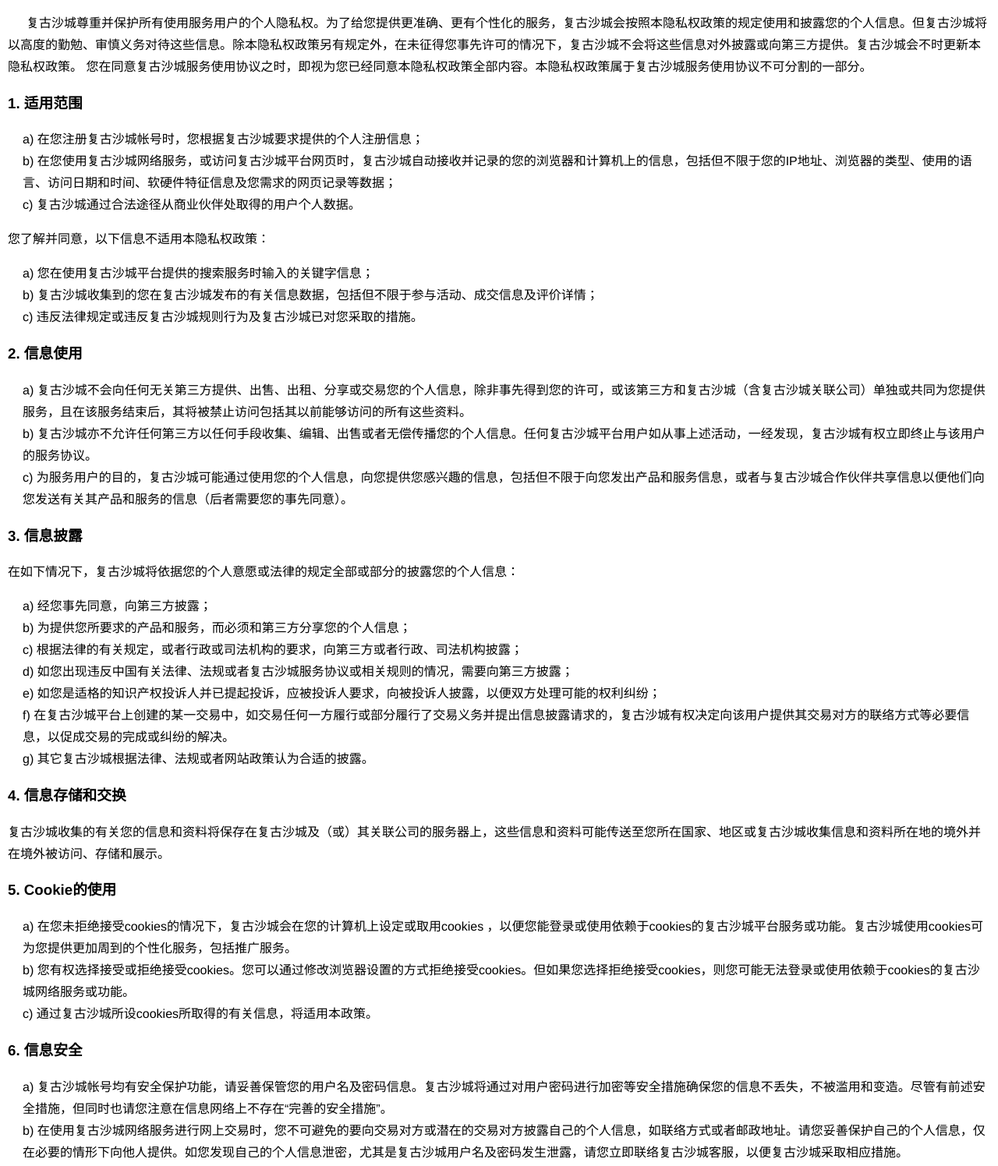
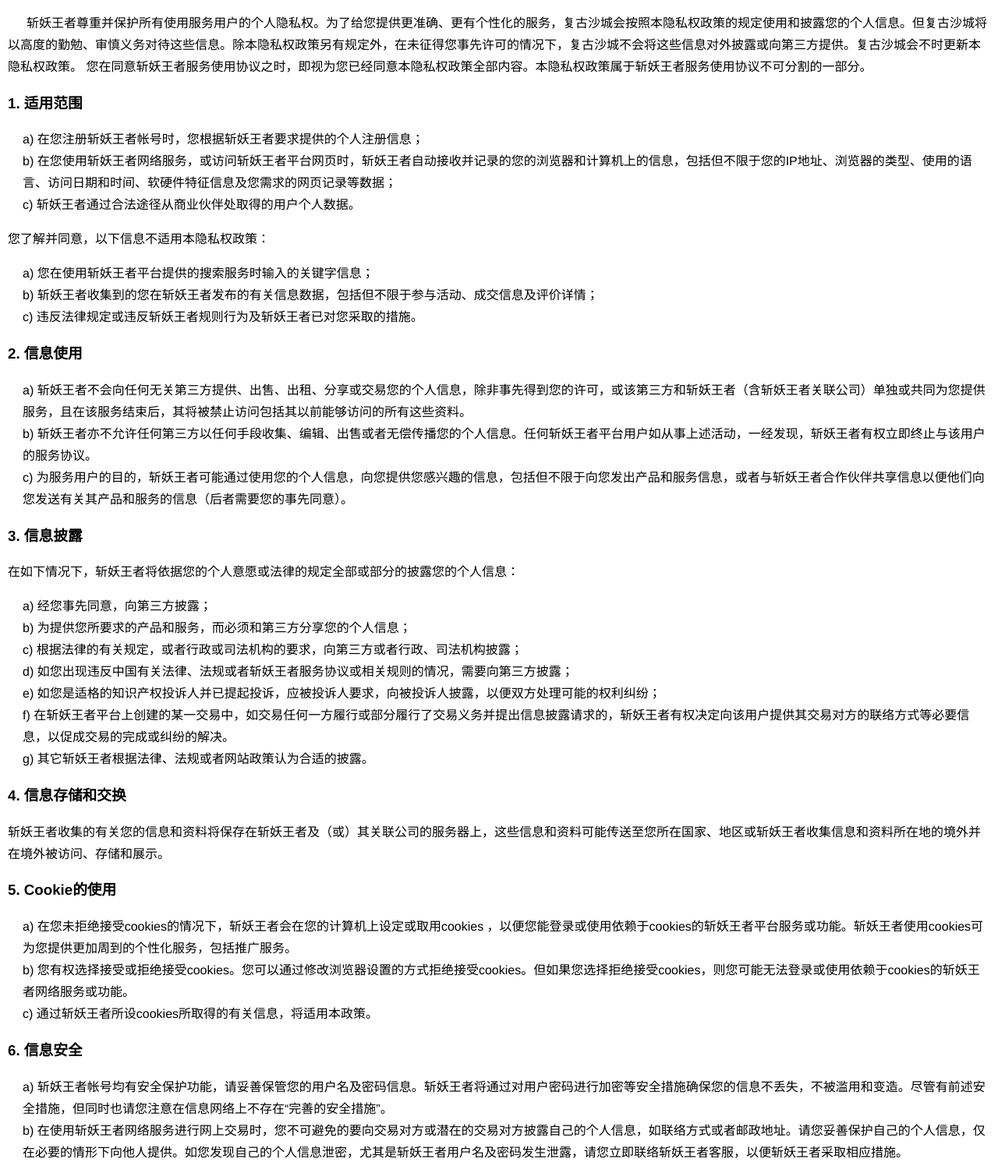
Before and after one commit to showsen/singleGame, a plain HTML site: page privacy.html in a window 1280 px wide. Shown: the whole page at 78% size. Drawn offline with Linux system fonts and the light colour scheme.

Commit message:
Update privacy.html

```diff
--- a/privacy.html
+++ b/privacy.html
@@ -40,40 +40,40 @@
     <div>
         <div class="explain">
             <p class="describe">
-                复古沙城尊重并保护所有使用服务用户的个人隐私权。为了给您提供更准确、更有个性化的服务，复古沙城会按照本隐私权政策的规定使用和披露您的个人信息。但复古沙城将以高度的勤勉、审慎义务对待这些信息。除本隐私权政策另有规定外，在未征得您事先许可的情况下，复古沙城不会将这些信息对外披露或向第三方提供。复古沙城会不时更新本隐私权政策。
-                您在同意复古沙城服务使用协议之时，即视为您已经同意本隐私权政策全部内容。本隐私权政策属于复古沙城服务使用协议不可分割的一部分。 </p>
+                斩妖王者尊重并保护所有使用服务用户的个人隐私权。为了给您提供更准确、更有个性化的服务，复古沙城会按照本隐私权政策的规定使用和披露您的个人信息。但复古沙城将以高度的勤勉、审慎义务对待这些信息。除本隐私权政策另有规定外，在未征得您事先许可的情况下，复古沙城不会将这些信息对外披露或向第三方提供。复古沙城会不时更新本隐私权政策。
+                您在同意斩妖王者服务使用协议之时，即视为您已经同意本隐私权政策全部内容。本隐私权政策属于斩妖王者服务使用协议不可分割的一部分。 </p>
 
             <h3>1. 适用范围 </h3>
             <ul>
-                <li>a) 在您注册复古沙城帐号时，您根据复古沙城要求提供的个人注册信息；</li>
+                <li>a) 在您注册斩妖王者帐号时，您根据斩妖王者要求提供的个人注册信息；</li>
 
                 <li>b)
-                    在您使用复古沙城网络服务，或访问复古沙城平台网页时，复古沙城自动接收并记录的您的浏览器和计算机上的信息，包括但不限于您的IP地址、浏览器的类型、使用的语言、访问日期和时间、软硬件特征信息及您需求的网页记录等数据；
+                    在您使用斩妖王者网络服务，或访问斩妖王者平台网页时，斩妖王者自动接收并记录的您的浏览器和计算机上的信息，包括但不限于您的IP地址、浏览器的类型、使用的语言、访问日期和时间、软硬件特征信息及您需求的网页记录等数据；
                 </li>
 
-                <li>c) 复古沙城通过合法途径从商业伙伴处取得的用户个人数据。 </li>
+                <li>c) 斩妖王者通过合法途径从商业伙伴处取得的用户个人数据。 </li>
 
             </ul>
 
 
             <p> 您了解并同意，以下信息不适用本隐私权政策： </p>
             <ul>
-                <li>a) 您在使用复古沙城平台提供的搜索服务时输入的关键字信息； </li>
-                <li>b) 复古沙城收集到的您在复古沙城发布的有关信息数据，包括但不限于参与活动、成交信息及评价详情； </li>
-                <li>c) 违反法律规定或违反复古沙城规则行为及复古沙城已对您采取的措施。</li>
+                <li>a) 您在使用斩妖王者平台提供的搜索服务时输入的关键字信息； </li>
+                <li>b) 斩妖王者收集到的您在斩妖王者发布的有关信息数据，包括但不限于参与活动、成交信息及评价详情； </li>
+                <li>c) 违反法律规定或违反斩妖王者规则行为及斩妖王者已对您采取的措施。</li>
             </ul>
 
 
             <h3>2. 信息使用</h3>
             <ul>
                 <li>a)
-                    复古沙城不会向任何无关第三方提供、出售、出租、分享或交易您的个人信息，除非事先得到您的许可，或该第三方和复古沙城（含复古沙城关联公司）单独或共同为您提供服务，且在该服务结束后，其将被禁止访问包括其以前能够访问的所有这些资料。
+                    斩妖王者不会向任何无关第三方提供、出售、出租、分享或交易您的个人信息，除非事先得到您的许可，或该第三方和斩妖王者（含斩妖王者关联公司）单独或共同为您提供服务，且在该服务结束后，其将被禁止访问包括其以前能够访问的所有这些资料。
                 </li>
 
-                <li>b) 复古沙城亦不允许任何第三方以任何手段收集、编辑、出售或者无偿传播您的个人信息。任何复古沙城平台用户如从事上述活动，一经发现，复古沙城有权立即终止与该用户的服务协议。</li>
+                <li>b) 斩妖王者亦不允许任何第三方以任何手段收集、编辑、出售或者无偿传播您的个人信息。任何斩妖王者平台用户如从事上述活动，一经发现，斩妖王者有权立即终止与该用户的服务协议。</li>
 
                 <li>c)
-                    为服务用户的目的，复古沙城可能通过使用您的个人信息，向您提供您感兴趣的信息，包括但不限于向您发出产品和服务信息，或者与复古沙城合作伙伴共享信息以便他们向您发送有关其产品和服务的信息（后者需要您的事先同意）。
+                    为服务用户的目的，斩妖王者可能通过使用您的个人信息，向您提供您感兴趣的信息，包括但不限于向您发出产品和服务信息，或者与斩妖王者合作伙伴共享信息以便他们向您发送有关其产品和服务的信息（后者需要您的事先同意）。
                 </li>
 
             </ul>
@@ -82,7 +82,7 @@
 
             <h3>3. 信息披露 </h3>
 
-            <P>在如下情况下，复古沙城将依据您的个人意愿或法律的规定全部或部分的披露您的个人信息： </P>
+            <P>在如下情况下，斩妖王者将依据您的个人意愿或法律的规定全部或部分的披露您的个人信息： </P>
 
             <ul>
                 <li>a) 经您事先同意，向第三方披露； </li>
@@ -91,29 +91,29 @@
 
                 <li>c) 根据法律的有关规定，或者行政或司法机构的要求，向第三方或者行政、司法机构披露；</li>
 
-                <li>d) 如您出现违反中国有关法律、法规或者复古沙城服务协议或相关规则的情况，需要向第三方披露； </li>
+                <li>d) 如您出现违反中国有关法律、法规或者斩妖王者服务协议或相关规则的情况，需要向第三方披露； </li>
 
                 <li> e) 如您是适格的知识产权投诉人并已提起投诉，应被投诉人要求，向被投诉人披露，以便双方处理可能的权利纠纷；</li>
 
-                <li>f) 在复古沙城平台上创建的某一交易中，如交易任何一方履行或部分履行了交易义务并提出信息披露请求的，复古沙城有权决定向该用户提供其交易对方的联络方式等必要信息，以促成交易的完成或纠纷的解决。</li>
+                <li>f) 在斩妖王者平台上创建的某一交易中，如交易任何一方履行或部分履行了交易义务并提出信息披露请求的，斩妖王者有权决定向该用户提供其交易对方的联络方式等必要信息，以促成交易的完成或纠纷的解决。</li>
 
-                <li>g) 其它复古沙城根据法律、法规或者网站政策认为合适的披露。</li>
+                <li>g) 其它斩妖王者根据法律、法规或者网站政策认为合适的披露。</li>
             </ul>
 
 
             <h3>4. 信息存储和交换 </h3>
 
-            <p>复古沙城收集的有关您的信息和资料将保存在复古沙城及（或）其关联公司的服务器上，这些信息和资料可能传送至您所在国家、地区或复古沙城收集信息和资料所在地的境外并在境外被访问、存储和展示。</p>
+            <p>斩妖王者收集的有关您的信息和资料将保存在斩妖王者及（或）其关联公司的服务器上，这些信息和资料可能传送至您所在国家、地区或斩妖王者收集信息和资料所在地的境外并在境外被访问、存储和展示。</p>
 
             <h3>5. Cookie的使用 </h3>
 
             <ul>
-                <li>a) 在您未拒绝接受cookies的情况下，复古沙城会在您的计算机上设定或取用cookies
-                    ，以便您能登录或使用依赖于cookies的复古沙城平台服务或功能。复古沙城使用cookies可为您提供更加周到的个性化服务，包括推广服务。</li>
+                <li>a) 在您未拒绝接受cookies的情况下，斩妖王者会在您的计算机上设定或取用cookies
+                    ，以便您能登录或使用依赖于cookies的斩妖王者平台服务或功能。斩妖王者使用cookies可为您提供更加周到的个性化服务，包括推广服务。</li>
                 <li>b)
-                    您有权选择接受或拒绝接受cookies。您可以通过修改浏览器设置的方式拒绝接受cookies。但如果您选择拒绝接受cookies，则您可能无法登录或使用依赖于cookies的复古沙城网络服务或功能。
+                    您有权选择接受或拒绝接受cookies。您可以通过修改浏览器设置的方式拒绝接受cookies。但如果您选择拒绝接受cookies，则您可能无法登录或使用依赖于cookies的斩妖王者网络服务或功能。
                 </li>
-                <li>c) 通过复古沙城所设cookies所取得的有关信息，将适用本政策。 </li>
+                <li>c) 通过斩妖王者所设cookies所取得的有关信息，将适用本政策。 </li>
 
             </ul>
 
@@ -121,11 +121,11 @@
             <h3>6. 信息安全 </h3>
             <ul>
                 <li> a)
-                    复古沙城帐号均有安全保护功能，请妥善保管您的用户名及密码信息。复古沙城将通过对用户密码进行加密等安全措施确保您的信息不丢失，不被滥用和变造。尽管有前述安全措施，但同时也请您注意在信息网络上不存在“完善的安全措施”。
+                    斩妖王者帐号均有安全保护功能，请妥善保管您的用户名及密码信息。斩妖王者将通过对用户密码进行加密等安全措施确保您的信息不丢失，不被滥用和变造。尽管有前述安全措施，但同时也请您注意在信息网络上不存在“完善的安全措施”。
                 </li>
 
                 <li>b)
-                    在使用复古沙城网络服务进行网上交易时，您不可避免的要向交易对方或潜在的交易对方披露自己的个人信息，如联络方式或者邮政地址。请您妥善保护自己的个人信息，仅在必要的情形下向他人提供。如您发现自己的个人信息泄密，尤其是复古沙城用户名及密码发生泄露，请您立即联络复古沙城客服，以便复古沙城采取相应措施。
+                    在使用斩妖王者网络服务进行网上交易时，您不可避免的要向交易对方或潜在的交易对方披露自己的个人信息，如联络方式或者邮政地址。请您妥善保护自己的个人信息，仅在必要的情形下向他人提供。如您发现自己的个人信息泄密，尤其是斩妖王者用户名及密码发生泄露，请您立即联络斩妖王者客服，以便斩妖王者采取相应措施。
                 </li>
 
             </ul>
```
